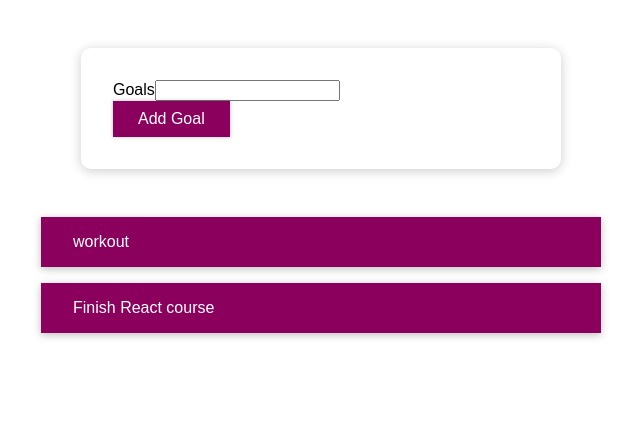
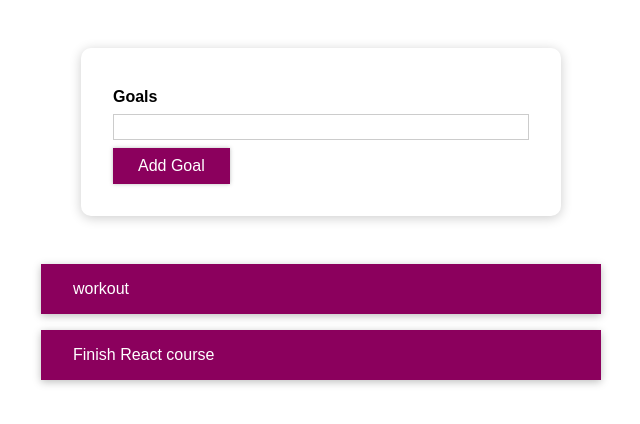
Before and after one commit to CJCODESgit/goals-app, a React (Create React App) app: page / in a window 1280 px wide. Shown: the top 424 px of the page, without its empty margins (319-959 px from the left). Built offline with nearby package versions, Linux system fonts and the light colour scheme.

Commit message:
dynamic classes with css modules

```diff
--- a/src/components/CourseGoals/CourseInput/CourseInput.js
+++ b/src/components/CourseGoals/CourseInput/CourseInput.js
@@ -63,7 +63,7 @@ const CourseInput = props => {
         //   <input type="text" onChange={goalInputChangeHandler} />
         // </FormControl>
 
-        <div className={`form-control ${!isValid ? 'invalid' : ''}`}>
+        <div className={`${styles['form-control']} ${!isValid && styles.invalid} `}>
           <label >Goals</label>
           <input type="text" onChange={goalInputChangeHandler} />
         </div>}
```
